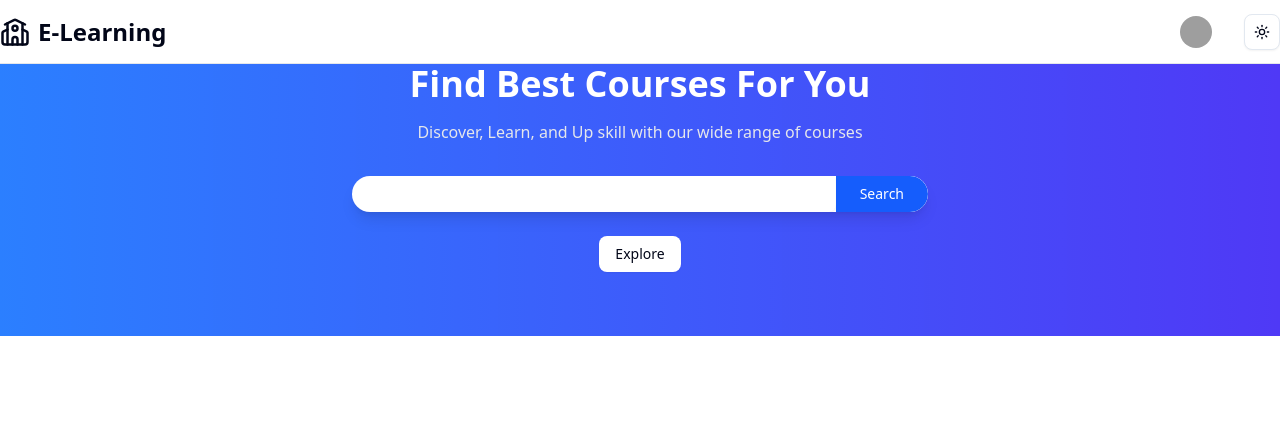
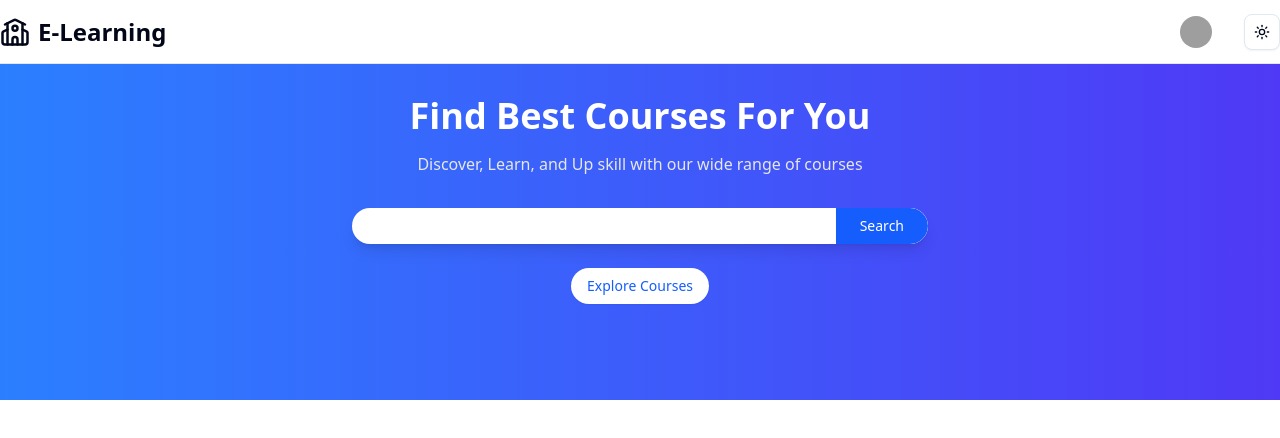
Before and after one commit to Rushikesh7997/learning-management-system, a React (Vite) app in the folder frontend/: page / in a window 1280 px wide. Shown: the top 438 px of the page. Built offline with nearby package versions, Linux system fonts and the light colour scheme; grey boxes are pictures that could not be loaded.

Commit message:
routes initialize

```diff
--- a/frontend/package.json
+++ b/frontend/package.json
@@ -25,6 +25,7 @@
     "react": "^19.0.0",
     "react-dom": "^19.0.0",
     "react-redux": "^9.2.0",
+    "react-router-dom": "^7.3.0",
     "sonner": "^2.0.1",
     "tailwind-merge": "^3.0.2",
     "tailwindcss": "^4.0.9",
--- a/frontend/src/App.jsx
+++ b/frontend/src/App.jsx
@@ -1,20 +1,39 @@
+import { createBrowserRouter, RouterProvider } from "react-router-dom";
+import "./App.css";
+import { Navbar } from "./components/Navbar";
+import { Button } from "./components/ui/button";
+import Login from "./pages/Login";
+import { HeroSection } from "./pages/student/HeroSection";
+import { MainLayout } from "./layout/MainLayout";
 
-import './App.css'
-import { Navbar } from './components/Navbar'
-import { Button } from './components/ui/button'
-import Login from './pages/Login'
-import { HeroSection } from './pages/student/HeroSection'
+const appRouter = createBrowserRouter([
+  {
+    path: "/",
+    element: <MainLayout />,
+    children: [
+      {
+        path: "/",
+        element: (
+          <>
+            <HeroSection />
+            {/* <Courses/> */}
+          </>
+        ),
+      },
+      {
+        path: "login",
+        element: <Login />,
+      },
+    ],
+  },
+]);
 
 function App() {
-
   return (
     <main>
-      <Navbar/>
-      {/* <Login/>  */}
-      <HeroSection/>
+      <RouterProvider router={appRouter} />
     </main>
-
-  )
+  );
 }
 
-export default App
+export default App;
--- /dev/null
+++ b/frontend/src/layout/MainLayout.jsx
@@ -0,0 +1,14 @@
+import { Navbar } from '@/components/Navbar'
+import React from 'react'
+import { Outlet } from 'react-router-dom'
+
+export const MainLayout = () => {
+  return (
+    <div>
+        <Navbar/>
+        <div>
+            <Outlet/>
+        </div>
+    </div>
+  )
+}
--- a/frontend/src/pages/Login.jsx
+++ b/frontend/src/pages/Login.jsx
@@ -17,6 +17,7 @@ import {
 } from "@/features/api/authApi";
 import { Loader2 } from "lucide-react";
 import { toast } from "sonner";
+import { useNavigate } from "react-router-dom";
 
 const Login = () => {
   const [signupInput, setSignupInput] = useState({
@@ -43,6 +44,7 @@ const Login = () => {
       isSuccess: loginIsSuccess,
     },
   ] = useLoginUserMutation();
+  const navigate = useNavigate()
 
   const changeInputHandler = (e, type) => {
     const { name, value } = e.target;
@@ -68,6 +70,7 @@ const Login = () => {
     }
     if(loginIsSuccess && loginData){
       toast.success(loginData.message || "Login Successful.")
+      navigate("/")
     }
     if(loginError){
       toast.error(loginData.data.message || "Login Failed.")
--- a/frontend/src/pages/student/HeroSection.jsx
+++ b/frontend/src/pages/student/HeroSection.jsx
@@ -4,7 +4,7 @@ import React from 'react'
 
 export const HeroSection = () => {
   return (
-    <div className='relative bg-gradient-to-r from-blue-500 to bg-indigo-600 dark:from-gray-800 dark:to-gray-900 py-16 px-4 text-center'>
+    <div className='relative bg-gradient-to-r from-blue-500 to bg-indigo-600 dark:from-gray-800 dark:to-gray-900 py-24 px-4 text-center'>
         <div className='max-w-3xl mx-auto'>
             <h1 className='text-white text-4xl font-bold mb-4 capitalize'>Find Best courses for you</h1>
             <p className='text-gray-200 dark:text-gray-400 mb-8'>Discover, Learn, and Up skill with our wide range of courses</p>
@@ -12,7 +12,7 @@ export const HeroSection = () => {
                 <Input type="text" className="flex-grow border-none focus-visible:ring-0 px-6 py-3 text-gray-900 dark:text-gray-100 placeholder-gray-400 dark:placeholder-gray-500"/>
                 <Button className="bg-blue-600 dark:bg-blue-700 text-white px-6 py-3 rounded-r-full hover:bg-blue-700 dark:hover:bg-blue-700">Search</Button>
             </form>
-            <Button className="bg-white dark:bg-gray-800 text-blue">Explore</Button>
+            <Button className="bg-white dark:bg-gray-800 text-blue-600 rounded-full hover:bg-gray-200">Explore Courses</Button>
         </div>
 
     </div>
```
Also changed, not shown: 1 other file (tests, documents, lock files or other folders).
